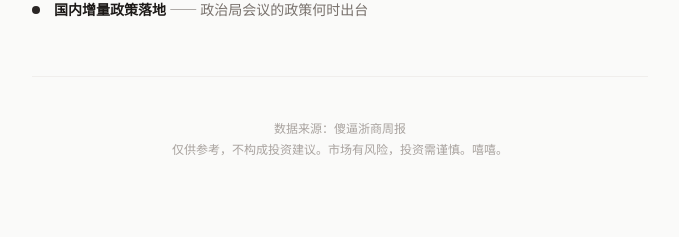
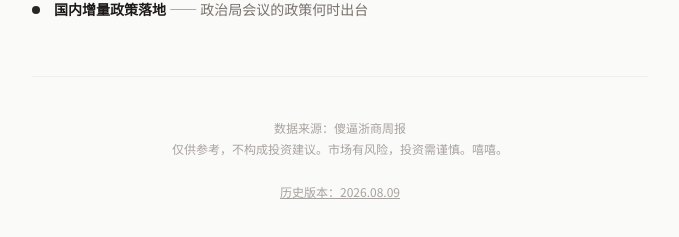
Before and after one commit to Miccoy/CYL-market-brief, a plain HTML site: page index.html in a window 1280 px wide. Shown: the part 2700-2937 px from the top of the page, without its empty margins (300-979 px from the left). Drawn offline with Linux system fonts and the light colour scheme.

Commit message:
Add history link to 20260809.html

```diff
--- a/index.html
+++ b/index.html
@@ -712,7 +712,8 @@
 
   <div class="footer">
     数据来源：傻逼浙商周报<br>
-    仅供参考，不构成投资建议。市场有风险，投资需谨慎。嘻嘻。
+    仅供参考，不构成投资建议。市场有风险，投资需谨慎。嘻嘻。<br><br>
+    <a href="20260809.html" style="color: var(--text-tertiary); text-decoration: underline;">历史版本：2026.08.09</a>
   </div>
 
 </div>
```
